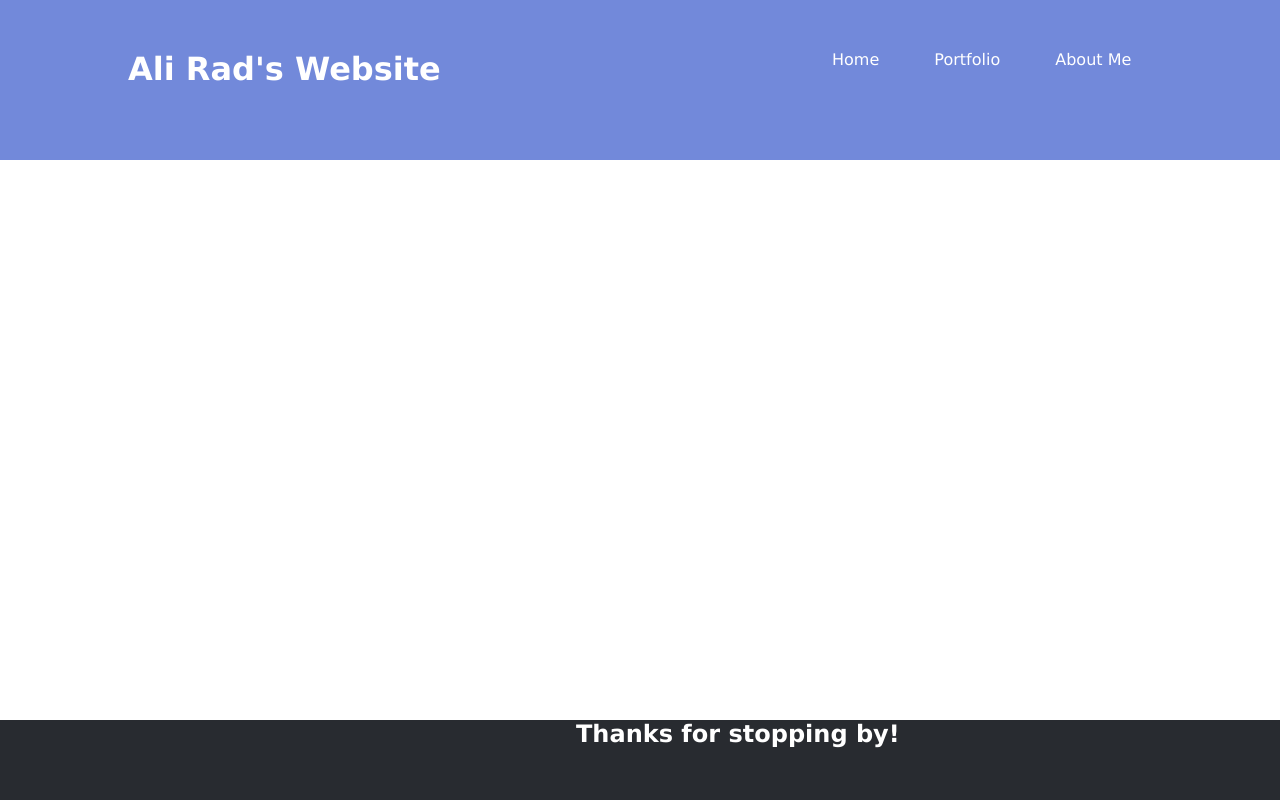
After one commit to alirad1/alirad.dev, a PHP site: page /aboutme.html in a window 1280 px wide. The commit adds this page. Run offline with PHP 8.4, Linux system fonts and the light colour scheme.

Commit message:
Beginning Of the website

```diff
--- /dev/null
+++ b/aboutme.html
@@ -0,0 +1,23 @@
+<!doctype html>
+<html>
+<head>
+    <title>Ali Rad's Website</title>
+    <link rel="icon" type="image/x-icon" href="/images/ar.png">
+    <link rel="stylesheet" type="text/css" href="index.css">
+    <meta name="viewport" content="width=device-width,initial-scale=1"> <!== idk what that does but it makes it good on all places (also thats how you write comments ig lmao ==>
+</head>
+<body>
+<header>
+    <h1>Ali Rad's Website</h1>
+    <div class="navigation">
+        <a href="index.html">Home</a>
+        <a href="portfolio.html">Portfolio</a>
+        <a href="aboutme.html">About Me</a>
+
+    </div>
+</header>
+<footer>
+    <h2>Thanks for stopping by!</h2>
+</footer>
+</body>
+</html>
--- a/index.css
+++ b/index.css
@@ -11,22 +11,23 @@ header,footer{
     color: white;
 }
 header{
-    background-color: #ce0909;
+    background-color: #7289da;
     height: 20vh;
 }
-header h2{
+header h1{
     position: absolute;
     margin-top: 50px;
-    left:10%;
+    left: 10%;
 }
 footer{
-    background-color: #ffa6a6;
+    background-color: #282b30;
     height: 10vh;
     bottom:0;
 }
 footer h2{
     position: absolute;
     left: 45%;
+    top: 15 px;
 }
 .navigation{
     positon: absolute;
@@ -34,9 +35,9 @@ footer h2{
 }
 .navigation a{
     position: relative;
-    left:45%;
-    top: 20px;
+    left:65%;
+    top: 50px;
     color: white;
     text-decoration: none;
-    margin-right; 20px;
+    margin-right: 50px;
 }
```
Also changed, not shown: index.html (+5 -10 lines), portfolio.html (added, +23 -0 lines).
